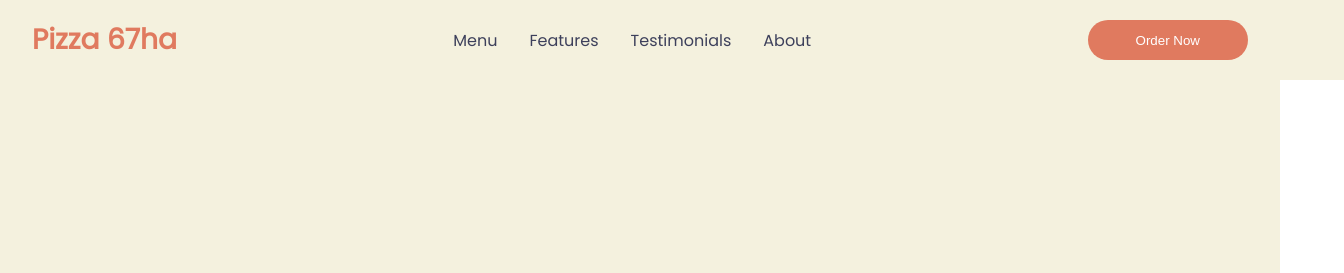
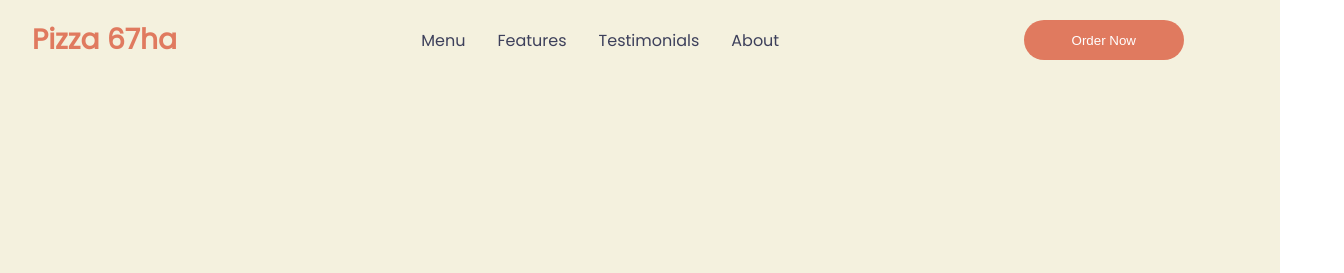
Before and after one commit to bruyeron/Restaurant, a plain HTML site: page index.html in a window 1280 px wide. Shown: the top 273 px of the page, 1344 px wide, since content can reach past the window. Drawn offline with nearby package versions, Linux system fonts and the light colour scheme.

Commit message:
Modification page princicape

```diff
--- a/styles.css
+++ b/styles.css
@@ -15,13 +15,12 @@ body {
 }
 
 header {
-    width: 100%;
+
     display: flex;
     justify-content: space-between;
     align-items: center;
     padding: 1.2rem 2rem;
     margin: 0 0;
-    z-index: 1000;
     background: var(--cream);
 }
 
```
